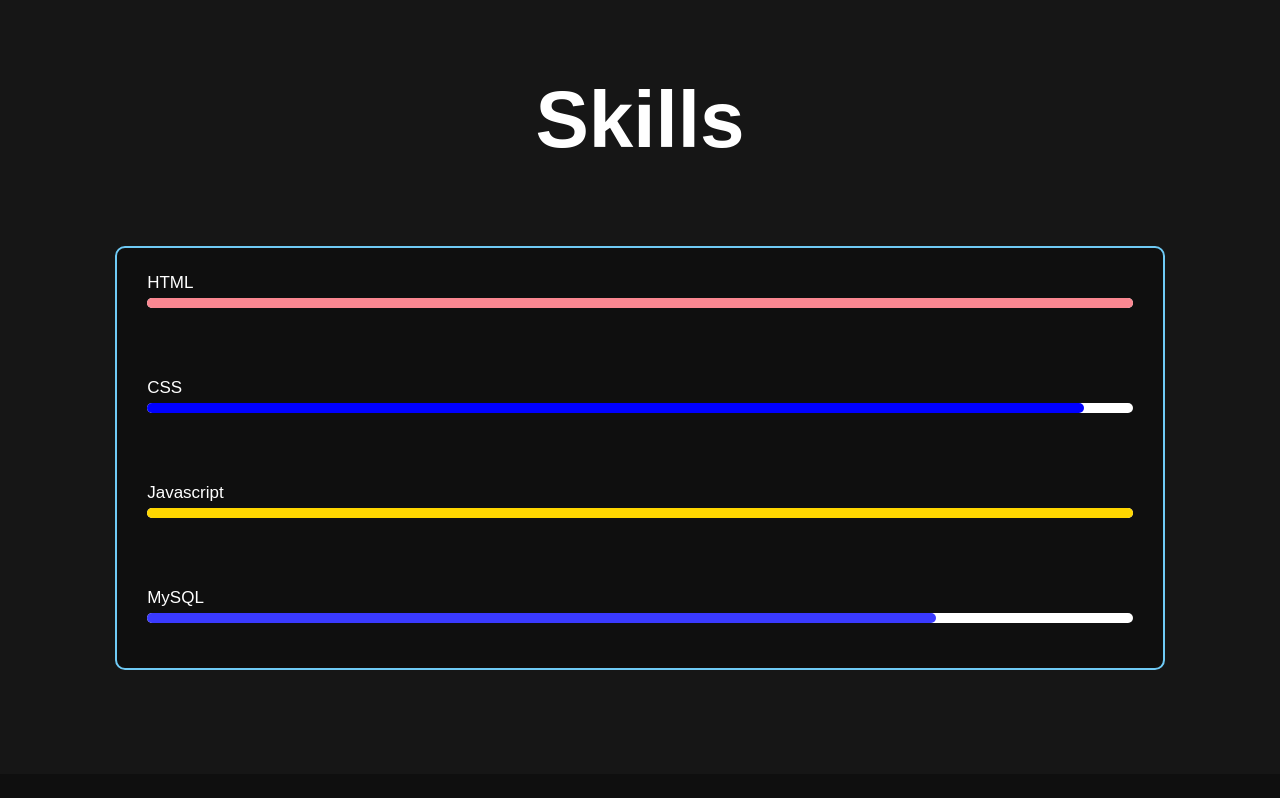
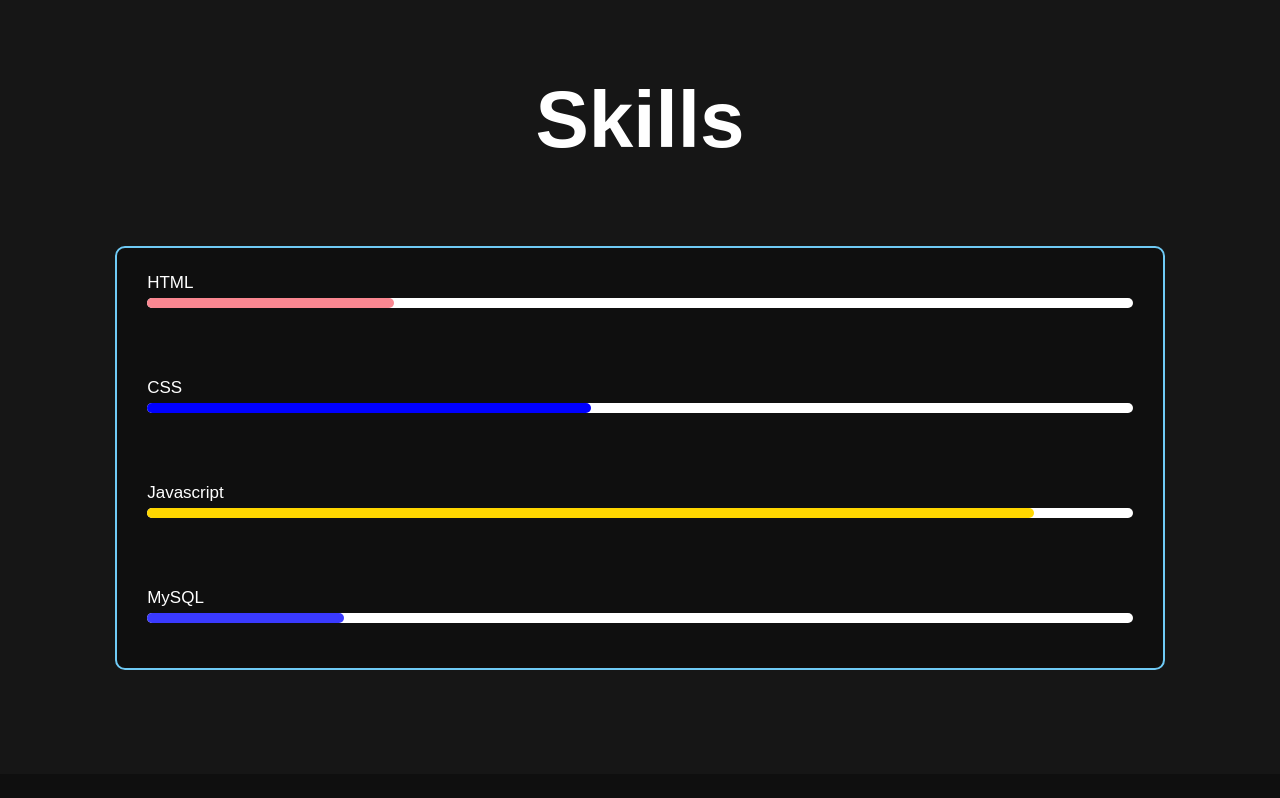
Before and after one commit to CabanNiel/My-portfolio, a plain HTML site: page index.htm in a window 1280 px wide. Shown: the part 3250-4048 px from the top of the page. Drawn offline with nearby package versions, Linux system fonts and the light colour scheme.

Commit message:
Update style.css

```diff
--- a/style.css
+++ b/style.css
@@ -417,25 +417,22 @@ span{
     cursor: pointer;
 }
 .bar .progress-line.javascript span{
-    width: 100%;
+    width: 90%;
     background-color: gold;
 }
 
 .bar .progress-line.mysql span{
-    width: 80%;
+    width: 20%;
     background-color: rgb(58, 58, 255);
 }
-.bar .progress-line.css span{
-    width: 75%;
-    background-color: lightskyblue;
-}
+
 .bar .progress-line.html span{
-    width: 100%;
+    width: 25%;
     background-color: rgb(250, 135, 145);
 }
 
 .bar .progress-line.css span{
-    width: 95%;
+    width: 45%;
     background-color: blue;
 }
 .timeline-section{
```
